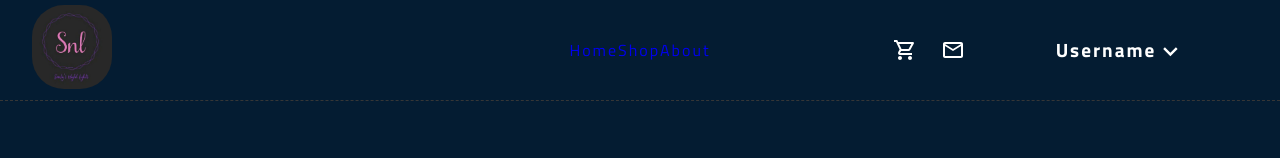
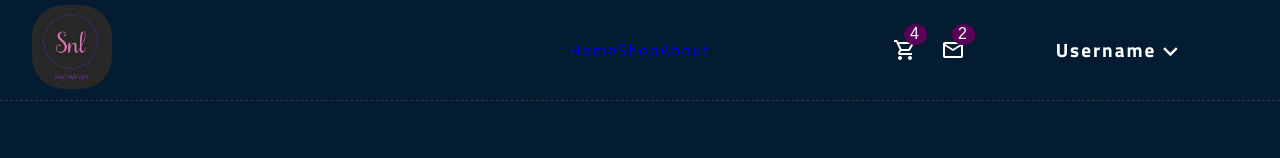
Before and after one commit to alekskimeu/ecommerce-frontend, a React (Create React App) app: page / in a window 1280 px wide. Shown: the top 158 px of the page. Built offline with nearby package versions, Linux system fonts and the light colour scheme.

Commit message:
Add badge counter

```diff
--- a/src/App.js
+++ b/src/App.js
@@ -8,8 +8,7 @@ import "./App.css";
 const App = () => {
 	const [loading, setLoading] = useState(true);
 
-	// Delay product display to display Birthday message
-	setTimeout(() => setLoading(false), 2000);
+	setTimeout(() => setLoading(false), 100);
 
 	return !loading ? (
 		<Router>
--- a/src/components/Header/Header.css
+++ b/src/components/Header/Header.css
@@ -89,6 +89,21 @@
     -moz-transition: all .5s ease;
     -ms-transition: all .5s ease;
     -o-transition: all .5s ease;
+}
+
+.header .cart-counter, .header .notification-counter {
+    position: absolute;
+    color: white;
+    top: -2px;
+    right: 2px;
+    background-color: var(--secondary);
+    font-size:1rem;
+    padding: 1.5px 6px;
+    border-radius: 50%;
+    -webkit-border-radius: 50%;
+    -moz-border-radius: 50%;
+    -ms-border-radius: 50%;
+    -o-border-radius: 50%;
 }
 
 .header-menu .menu-items  .MuiSvgIcon-root:hover {
--- a/src/components/Header/Header.jsx
+++ b/src/components/Header/Header.jsx
@@ -30,14 +30,14 @@ const Header = () => {
 			<div className="header-menu">
 				<div className="menu-items">
 					<Link to="/cart">
-						<IconButton>
+						<IconButton style={{ position: "relative" }}>
 							<ShoppingCartOutlinedIcon />
+							<span className="cart-counter">4</span>
 						</IconButton>
 					</Link>
-					<IconButton>
-						<Badge counter={5}>
-							<EmailOutlinedIcon />
-						</Badge>
+					<IconButton style={{ position: "relative" }}>
+						<EmailOutlinedIcon />
+						<span className="notification-counter">2</span>
 					</IconButton>
 				</div>
 				{user ? (
```
